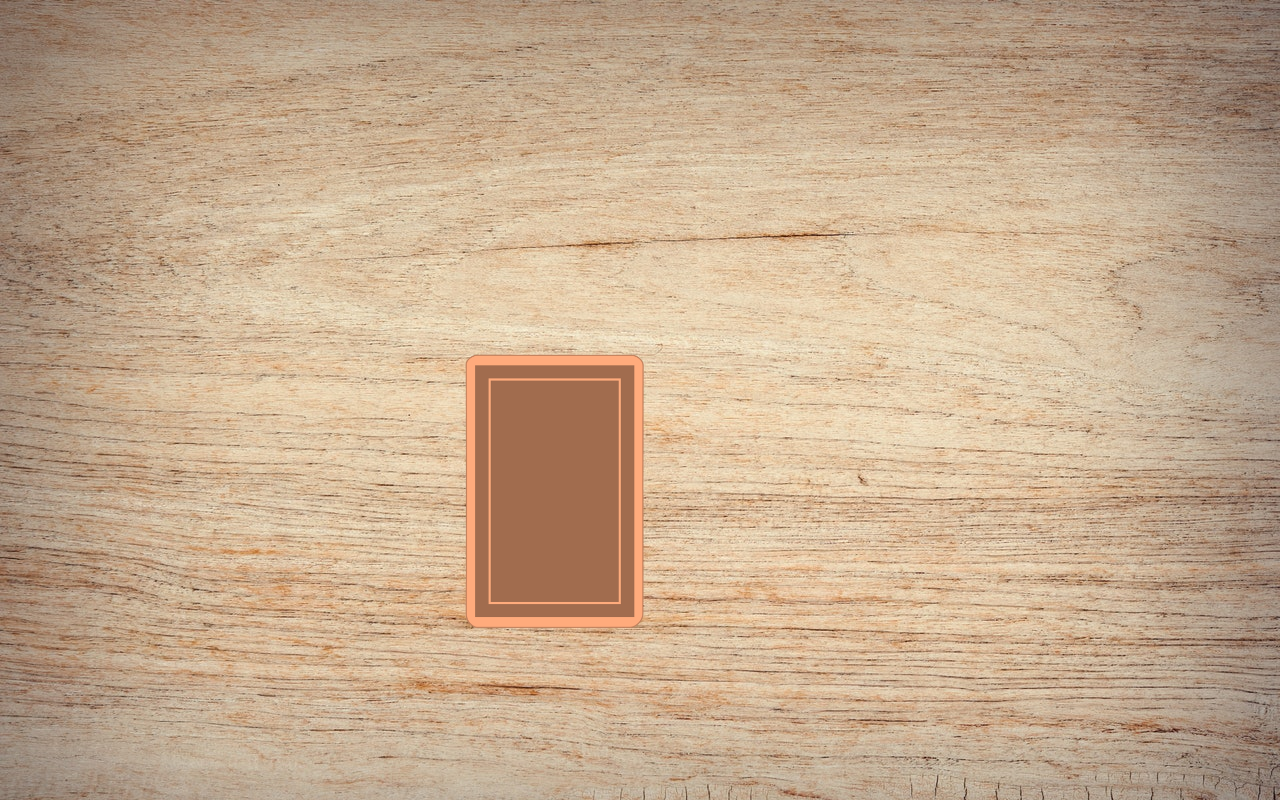
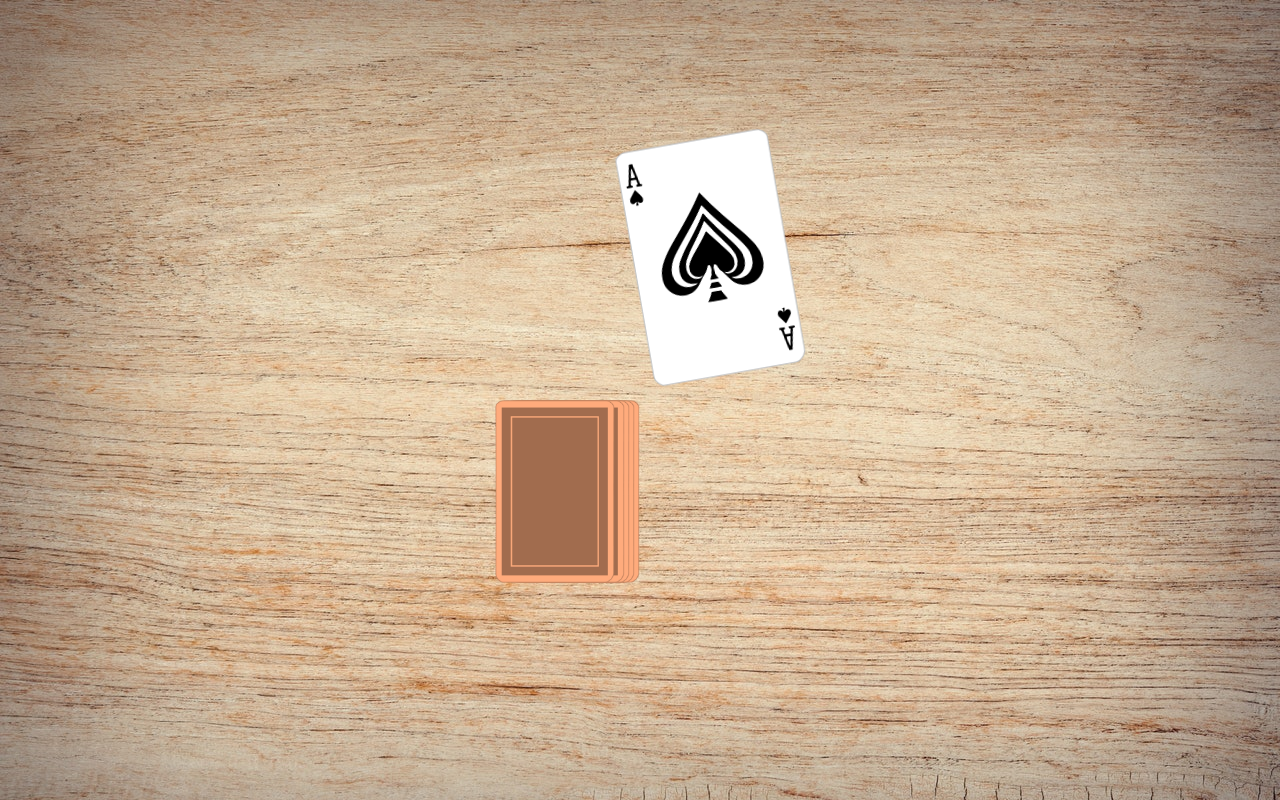
Before and after one commit to AlexanderKiefer77/Ring-of_Fire, an Angular app: page /game in a window 1280 px wide. Both pictures are taken after a click on the picture 555 px from the left and 491 px from the top of the page. Built offline with nearby package versions, Linux system fonts and the light colour scheme.

Commit message:
added animation for top-card at click

```diff
--- a/src/app/game/game.component.html
+++ b/src/app/game/game.component.html
@@ -2,13 +2,24 @@
 
     <div class="card-stack">
 
-        <img *ngFor="let c of [0, 1, 2, 3]; let i = index;" [ngStyle]="{'right.px': i * 5}"
-            src="./../../assets/img/cards/card_cover.png" alt="">
+        <!-- ########### Zwischenschritt ############# -->
+        <!--    <img *ngFor="let c of [0, 1, 2, 3]; let i = index;" [ngStyle]="{'right.px': i * 5}"
+                    src="./../../assets/img/cards/card_cover.png" alt=""> -->
         <!-- für das Startbild nach drücken des Start-Buttons zu erzeugen.
             Ist wie eine for Schleife, damit wird das img 4x erzeugt (nur in Angular), werden quasi leicht versetzt übereinander gelegt. -->
 
-        <img (click)="takeCard()" [class.pick-card]="pickCardAnimation" class="top-card" style="right: 25px" src="./../../assets/img/cards/card_cover.png" alt="">
+        <!-- <img (click)="takeCard()" [class.pick-card]="pickCardAnimation" class="top-card" style="right: 25px"
+            src="./../../assets/img/cards/card_cover.png" alt=""> -->
         <!-- damit die oberste Karte auf dem Stapel anders animiert wird, ist eine 5. Karte, die erzeugt wird.-->
+        <!-- ########### Ende Zwischenschritt ############# -->
+
+        <img *ngFor="let c of [0, 1, 2, 3]; let i = index;" [ngStyle]="{'right.px': i * 5}"
+            src="./../../assets/img/cards/card_cover.png" alt="">
+        <img (click)="takeCard()" class="top-card" style="right: 25px"
+            src="./../../assets/img/cards/card_cover.png" alt="">
+        <img (click)="takeCard()" *ngIf="pickCardAnimation" class="pick-card" style="right: 25px"
+            src="./../../assets/img/cards/spade_1.png" alt="">
+
     </div>
 
 </div>
--- a/src/app/game/game.component.scss
+++ b/src/app/game/game.component.scss
@@ -30,6 +30,24 @@
 }
 
 .pick-card { // animation, das die oberste Karte weiter vergrößert wird, wen man auf die Karte drauf clickt.
-    transition: all 125ms ease-in-out;
-    transform: scale(1.5) !important; // !important notwendig, da sonst der hover bevorzugt wird
+    // transition: all 125ms ease-in-out; // war als Zwischenschritt eingebaut
+    // transform: scale(1.7) !important; // !important notwendig, da sonst der hover bevorzugt wird // war als Zwischenschritt eingebaut
+
+    animation: pick-card-animation 1s ease-in-out; // ruft die entsprechende @keyframes Funktion auf.
+    transform: scale(1.3) translateX(120px) translateY(-180px) rotate(-10deg); // damit die Karte nach der Animation dort liegen bleibt. Ist gleich mit der 100%.
 }
+
+@keyframes pick-card-animation {
+    0% {
+        transform: scale(1); // kein !important in einer @keyframes Funktion einbauen
+    }
+    40% {
+        transform: scale(1.7);
+    }
+    60% {
+        transform: scale(1.7);
+    }
+    100% {
+        transform: scale(1.3) translateX(120px) translateY(-180px) rotate(-10deg);
+    }
+}
--- a/src/app/game/game.component.ts
+++ b/src/app/game/game.component.ts
@@ -1,10 +1,10 @@
 import { Component } from '@angular/core';
-import { NgForOf, NgStyle } from "@angular/common";
+import { NgForOf, NgStyle, NgIf } from "@angular/common";
 
 @Component({
   selector: 'app-game',
   standalone: true,
-  imports: [NgForOf, NgStyle],
+  imports: [NgForOf, NgStyle, NgIf],
   templateUrl: './game.component.html',
   styleUrl: './game.component.scss'
 })
```
